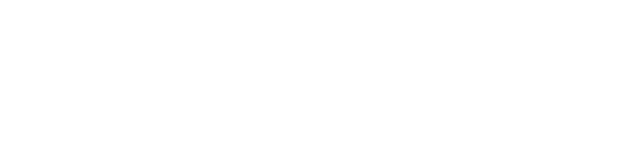
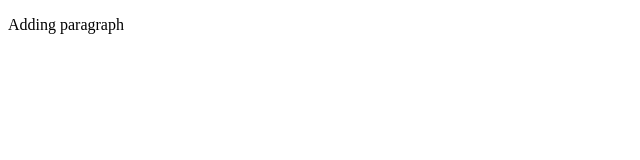
Before and after one commit to Lenrie13/LenriePortfolio, a plain HTML site: page index.html in a window 1280 px wide. Shown: the whole page, without its empty margins (0-640 px from the left). Drawn offline with Linux system fonts and the light colour scheme.

Commit message:
Add Paragraph

```diff
--- a/index.html
+++ b/index.html
@@ -6,6 +6,6 @@
     <title>Document</title>
 </head>
 <body>
-
+    <p>Adding paragraph</p>
 </body>
 </html>
```
